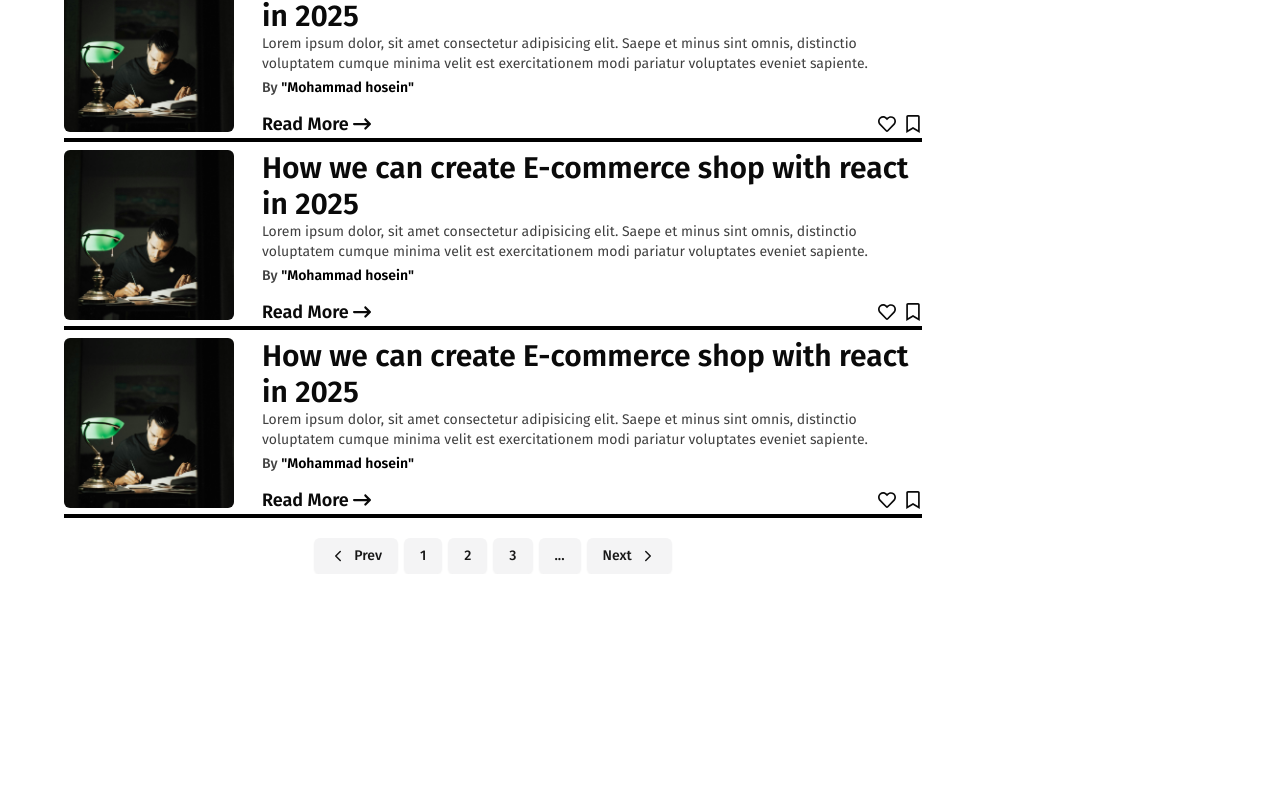
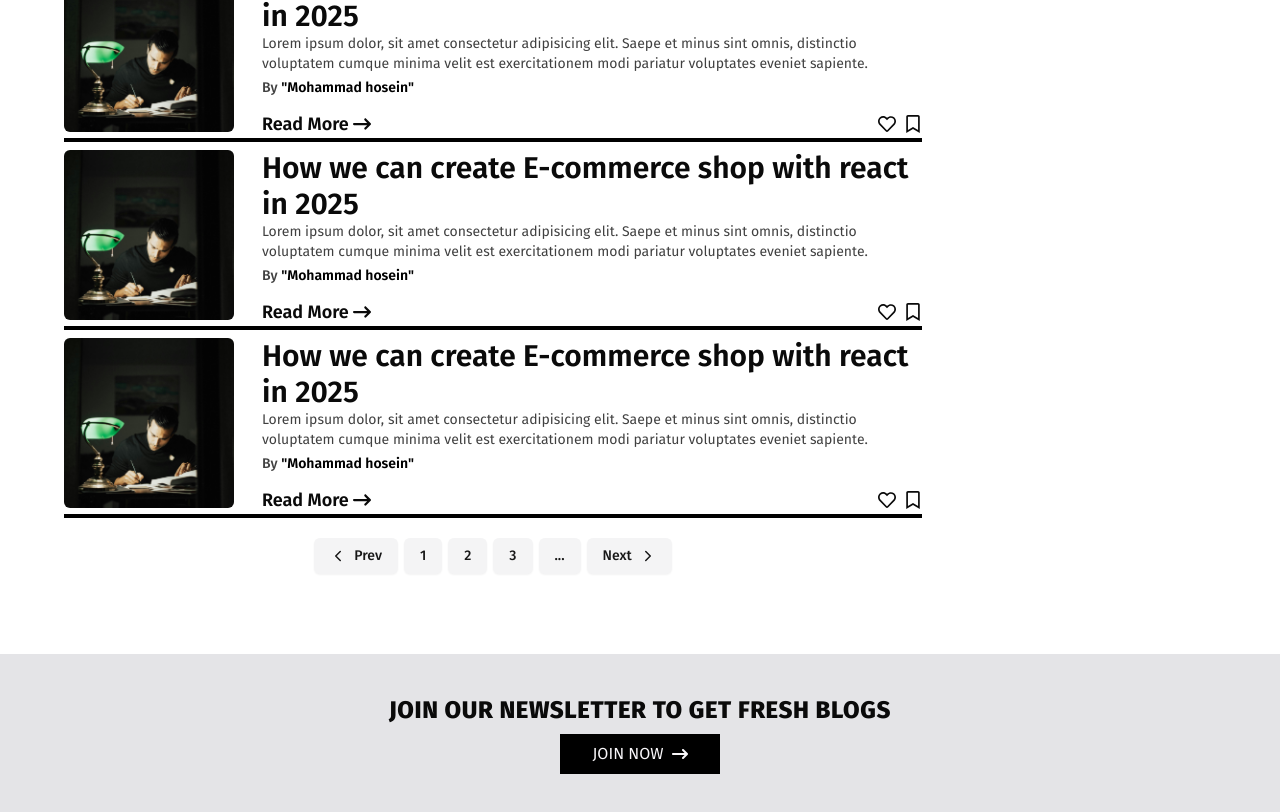
Before and after one commit to Mhorg8/blog-page-v1, a Next.js app: page / in a window 1280 px wide. Shown: the part 2372-3184 px from the top of the page. Before the commit the page ends 2946 px from the top, so only its background shows below. Built offline with nearby package versions, Linux system fonts and the light colour scheme.

Commit message:
create Newslleter banner

```diff
--- a/src/app/page.tsx
+++ b/src/app/page.tsx
@@ -1,3 +1,4 @@
+import Banner from "@/components/Banner";
 import BestWriter from "@/components/BestWriter";
 import Blogs from "@/components/blogs/Blogs";
 import CommendSlider from "@/components/hero/CommendSlider";
@@ -18,6 +19,7 @@ export default function Home() {
       <CommendSlider />
       <BestWriter />
       <Blogs />
+      <Banner />
     </div>
   );
 }
--- /dev/null
+++ b/src/components/Banner.tsx
@@ -0,0 +1,22 @@
+import React from "react";
+import { FaArrowRightLong } from "react-icons/fa6";
+
+const Banner = () => {
+  return (
+    <div className="bg-zinc-200 mt-20">
+      <div className="container flex flex-col items-center justify-center gap-2  h-[20dvh]">
+        <h3 className="text-2xl tracking-wide font-extrabold uppercase">
+          Join our newsletter to get fresh blogs
+        </h3>
+        <button
+          className="text-base bg-black text-white px-8 py-2 border-none
+         hover:text-green hoverEffect flex items-center gap-2"
+        >
+          JOIN NOW <FaArrowRightLong />
+        </button>
+      </div>
+    </div>
+  );
+};
+
+export default Banner;
```
